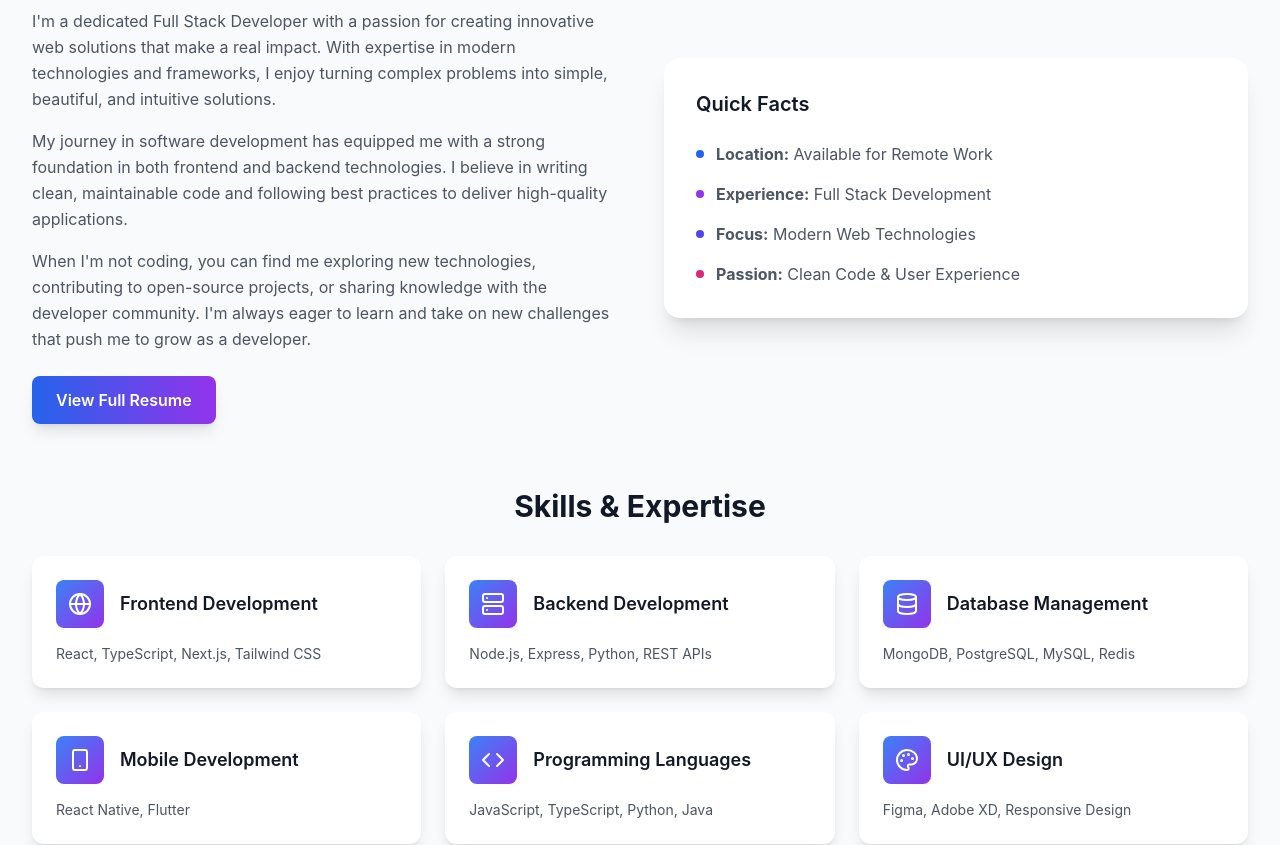
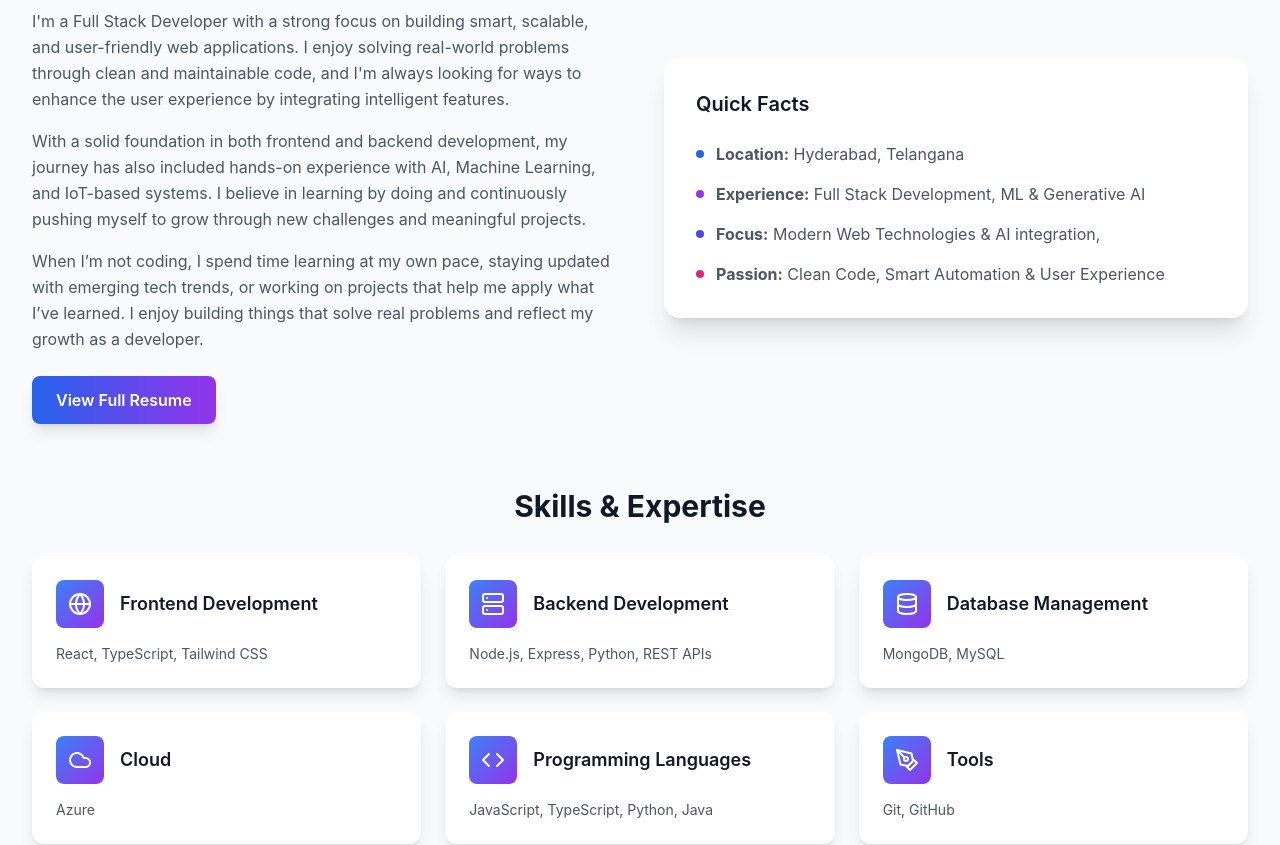
Before and after one commit to damamrajeswari/Portfolio, a React (Vite) app: page / in a window 1280 px wide. Shown: the part 1060-1905 px from the top of the page. Built offline with nearby package versions, Linux system fonts and the light colour scheme.

Commit message:
Modified few things

```diff
--- a/src/components/About.tsx
+++ b/src/components/About.tsx
@@ -1,7 +1,7 @@
 import React from 'react';
 import { motion } from 'framer-motion';
 import { useInView } from 'react-intersection-observer';
-import { Code, Database, Globe, Smartphone, Server, Palette } from 'lucide-react';
+import { Code, Database, Globe, Smartphone, Server, Palette, Cloud, PenTool } from 'lucide-react';
 
 const About: React.FC = () => {
   const [ref, inView] = useInView({
@@ -10,12 +10,12 @@ const About: React.FC = () => {
   });
 
   const skills = [
-    { name: 'Frontend Development', icon: Globe, description: 'React, TypeScript, Next.js, Tailwind CSS' },
+    { name: 'Frontend Development', icon: Globe, description: 'React, TypeScript, Tailwind CSS' },
     { name: 'Backend Development', icon: Server, description: 'Node.js, Express, Python, REST APIs' },
-    { name: 'Database Management', icon: Database, description: 'MongoDB, PostgreSQL, MySQL, Redis' },
-    { name: 'Mobile Development', icon: Smartphone, description: 'React Native, Flutter' },
+    { name: 'Database Management', icon: Database, description: 'MongoDB, MySQL' },
+    { name: 'Cloud', icon: Cloud, description: 'Azure' },
     { name: 'Programming Languages', icon: Code, description: 'JavaScript, TypeScript, Python, Java' },
-    { name: 'UI/UX Design', icon: Palette, description: 'Figma, Adobe XD, Responsive Design' },
+    { name: 'Tools', icon: PenTool, description: 'Git, GitHub' },
   ];
 
   const containerVariants = {
@@ -66,21 +66,19 @@ const About: React.FC = () => {
 
               <div className="space-y-4 text-gray-600 dark:text-gray-300 leading-relaxed">
                 <p>
-                  I'm a dedicated Full Stack Developer with a passion for creating innovative web solutions
-                  that make a real impact. With expertise in modern technologies and frameworks, I enjoy
-                  turning complex problems into simple, beautiful, and intuitive solutions.
+                  I'm a Full Stack Developer with a strong focus on building smart, scalable, and user-friendly web applications. I enjoy solving real-world problems through clean and maintainable code, and I'm always looking for ways to enhance the user experience by integrating intelligent features.
                 </p>
 
                 <p>
-                  My journey in software development has equipped me with a strong foundation in both
-                  frontend and backend technologies. I believe in writing clean, maintainable code and
-                  following best practices to deliver high-quality applications.
+                  With a solid foundation in both frontend and backend development, my journey has also included hands-on experience with AI, Machine Learning, and IoT-based systems. I believe in learning by doing and continuously pushing myself to grow through new challenges and meaningful projects.
+
+
                 </p>
 
                 <p>
-                  When I'm not coding, you can find me exploring new technologies, contributing to open-source
-                  projects, or sharing knowledge with the developer community. I'm always eager to learn and
-                  take on new challenges that push me to grow as a developer.
+                  When I’m not coding, I spend time learning at my own pace, staying updated with emerging tech trends, or working on projects that help me apply what I’ve learned. I enjoy building things that solve real problems and reflect my growth as a developer.
+
+
                 </p>
               </div>
 
@@ -108,28 +106,28 @@ const About: React.FC = () => {
                   <div className="flex items-center space-x-3">
                     <div className="w-2 h-2 bg-blue-600 rounded-full"></div>
                     <span className="text-gray-600 dark:text-gray-300">
-                      <strong>Location:</strong> Available for Remote Work
+                      <strong>Location:</strong> Hyderabad, Telangana
                     </span>
                   </div>
 
                   <div className="flex items-center space-x-3">
                     <div className="w-2 h-2 bg-purple-600 rounded-full"></div>
                     <span className="text-gray-600 dark:text-gray-300">
-                      <strong>Experience:</strong> Full Stack Development
+                      <strong>Experience:</strong> Full Stack Development, ML & Generative AI
                     </span>
                   </div>
 
                   <div className="flex items-center space-x-3">
                     <div className="w-2 h-2 bg-indigo-600 rounded-full"></div>
                     <span className="text-gray-600 dark:text-gray-300">
-                      <strong>Focus:</strong> Modern Web Technologies
+                      <strong>Focus:</strong> Modern Web Technologies & AI integration,
                     </span>
                   </div>
 
                   <div className="flex items-center space-x-3">
                     <div className="w-2 h-2 bg-pink-600 rounded-full"></div>
                     <span className="text-gray-600 dark:text-gray-300">
-                      <strong>Passion:</strong> Clean Code & User Experience
+                      <strong>Passion:</strong> Clean Code, Smart Automation & User Experience
                     </span>
                   </div>
                 </div>
--- a/src/components/Contact.tsx
+++ b/src/components/Contact.tsx
@@ -125,18 +125,28 @@ const Contact: React.FC = () => {
                   </div>
                 </motion.div>
 
+
+
                 <motion.div
   whileHover={{ x: 10 }}
   className="flex items-center space-x-4"
 >
   <div className="w-12 h-12 bg-gradient-to-br from-blue-500 to-purple-600 rounded-lg flex items-center justify-center">
-                    <Phone size={24} className="text-white" />
+    <Linkedin size={24} className="text-white" />
   </div>
   <div>
-                    <h4 className="font-semibold text-gray-900 dark:text-white">Phone</h4>
-                    <p className="text-gray-600 dark:text-gray-400">Available upon request</p>
+    <h4 className="font-semibold text-gray-900 dark:text-white">LinkedIn</h4>
+    <a
+      href="https://www.linkedin.com/in/rajeswaridamam"
+      target="_blank"
+      rel="noopener noreferrer"
+      className="text-gray-600 dark:text-gray-400 hover:underline"
+    >
+      linkedin.com/in/rajeswaridamam
+    </a>
   </div>
 </motion.div>
+
 
                 <motion.div
                   whileHover={{ x: 10 }}
@@ -147,7 +157,7 @@ const Contact: React.FC = () => {
                   </div>
                   <div>
                     <h4 className="font-semibold text-gray-900 dark:text-white">Location</h4>
-                    <p className="text-gray-600 dark:text-gray-400">Open to Remote Work</p>
+                    <p className="text-gray-600 dark:text-gray-400">Hyderabad, Telangana</p>
                   </div>
                 </motion.div>
               </div>
--- a/src/components/Hero.tsx
+++ b/src/components/Hero.tsx
@@ -4,7 +4,15 @@ import { Download, Github, Linkedin, Mail, ChevronDown } from 'lucide-react';
 
 const Hero: React.FC = () => {
   const [currentTitle, setCurrentTitle] = useState(0);
-  const titles = ['Full Stack Developer', 'Software Engineer', 'Problem Solver', 'Tech Enthusiast'];
+  const titles = [
+  'Full Stack Developer',
+  'Software Engineer',
+  'Machine Learning Enthusiast',
+  'AI and Data Science Enthusiast',
+  'Web Application Developer',
+  'Problem Solver'
+];
+
 
   useEffect(() => {
     const interval = setInterval(() => {
@@ -114,8 +122,7 @@ const Hero: React.FC = () => {
             transition={{ delay: 0.8 }}
             className="text-lg md:text-xl text-gray-600 dark:text-gray-400 max-w-3xl mx-auto leading-relaxed"
           >
-            Passionate about creating innovative web solutions and bringing ideas to life through code.
-            I specialize in building scalable applications with modern technologies.
+            Passionate about turning ideas into intelligent web applications. I specialize in Full Stack Development and AI-driven solutions using modern tools and frameworks.
           </motion.p>
 
           {/* CTA Buttons */}
@@ -159,14 +166,15 @@ const Hero: React.FC = () => {
                 <Linkedin size={24} />
               </motion.a>
 
-              <motion.button
-                onClick={() => scrollToSection('contact')}
-                whileHover={{ scale: 1.1 }}
-                whileTap={{ scale: 0.9 }}
-                className="p-3 bg-gray-200 dark:bg-gray-700 text-gray-700 dark:text-gray-300 rounded-full hover:bg-gray-300 dark:hover:bg-gray-600 transition-colors duration-200"
-              >
-                <Mail size={24} />
-              </motion.button>
+              <motion.a
+  href="mailto:rajeswaridamam007@gmail.com"
+  whileHover={{ scale: 1.1 }}
+  whileTap={{ scale: 0.9 }}
+  className="p-3 bg-gray-200 dark:bg-gray-700 text-gray-700 dark:text-gray-300 rounded-full hover:bg-gray-300 dark:hover:bg-gray-600 transition-colors duration-200"
+>
+  <Mail size={24} />
+</motion.a>
+
             </div>
           </motion.div>
         </motion.div>
```
Lines whose indentation alone changed are shown as unchanged.
